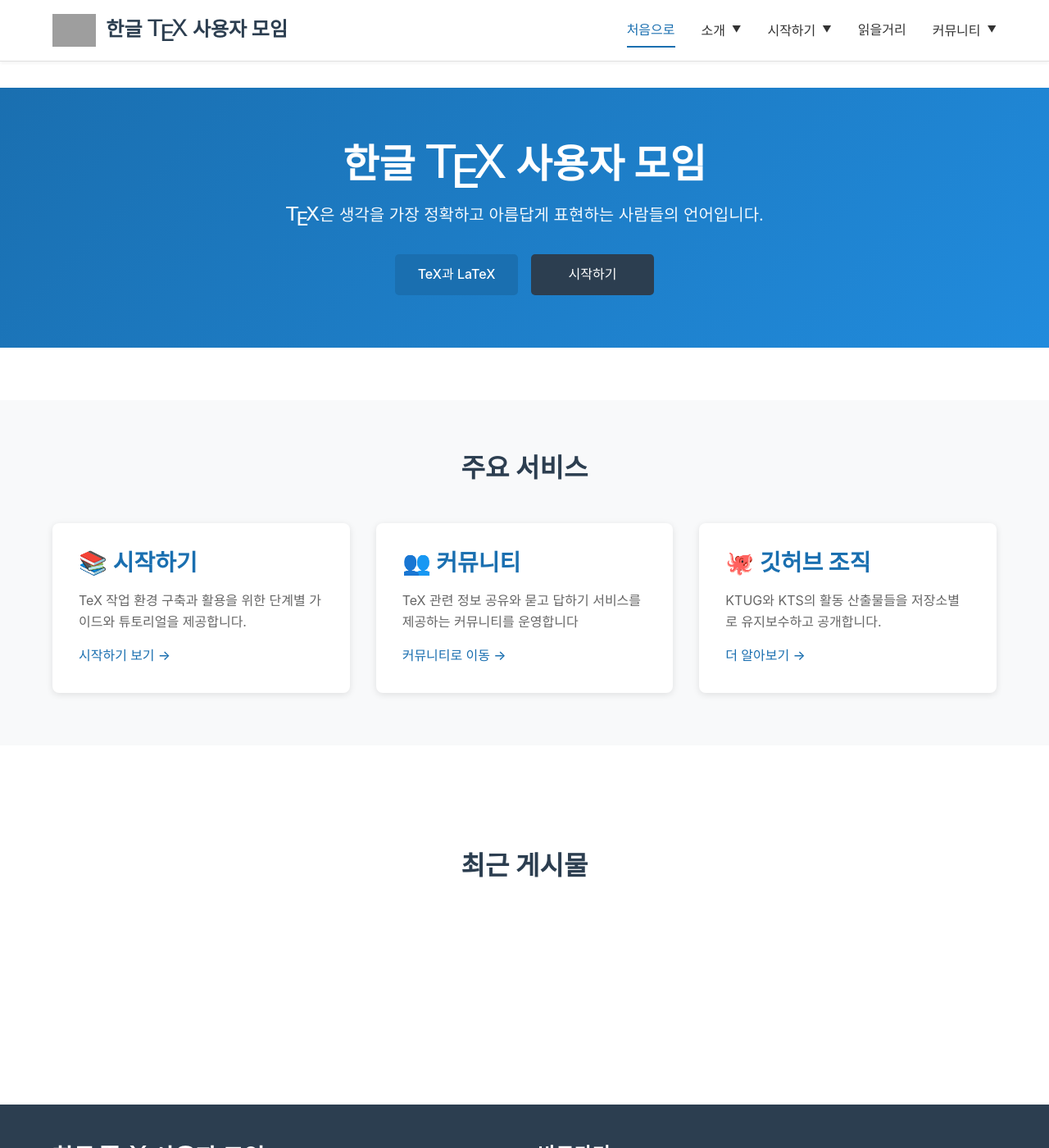
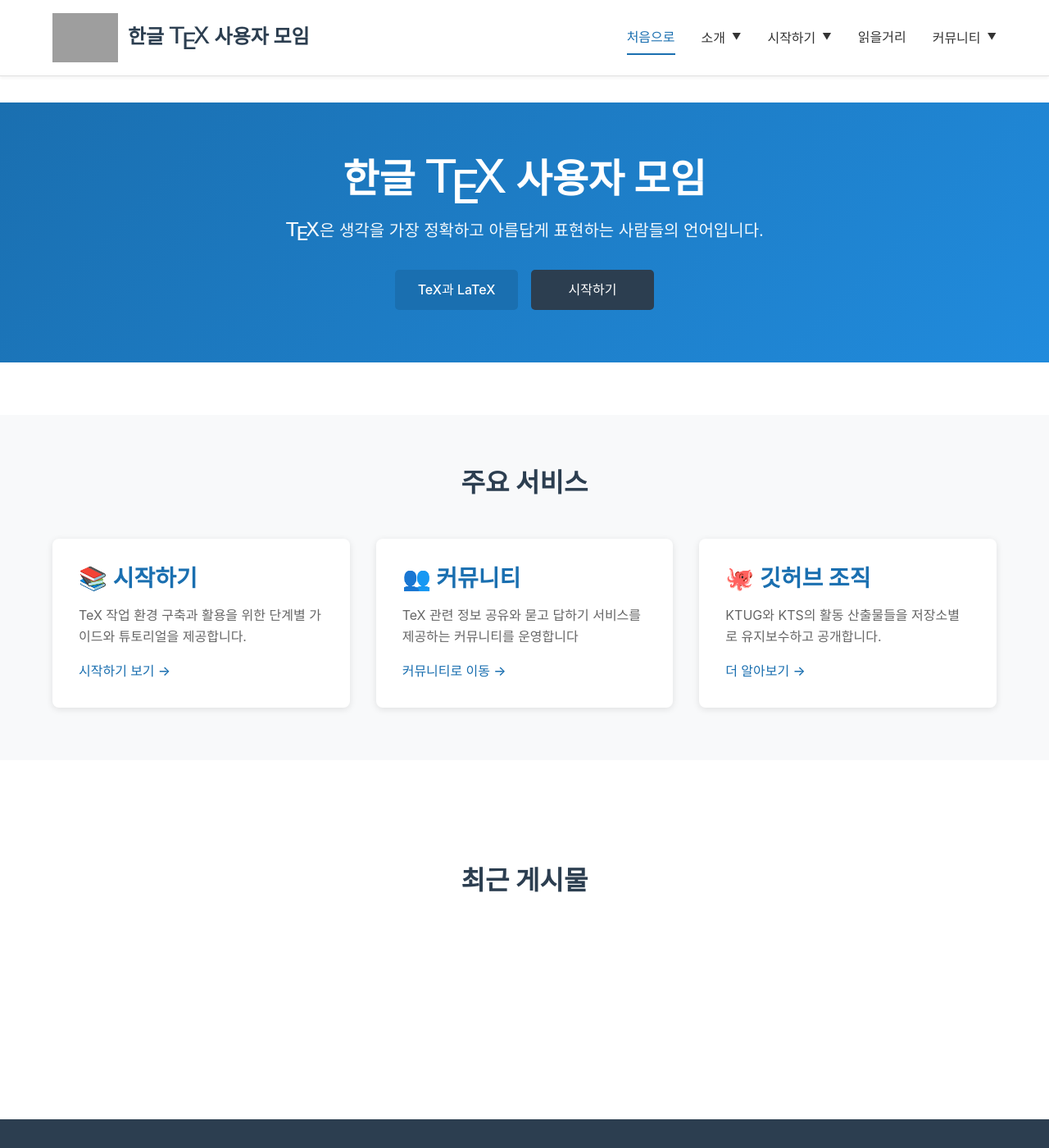
Before and after one commit to KoreanTUG/ktug-main-site, a Jekyll site: the page built from index.html, in a window 1280 px wide and 1400 px high. Shown: the whole window at 82% size. Built offline with Jekyll 4.4.1, drawn with Linux system fonts in a browser that asks for light colours; grey boxes are pictures that could not be loaded.

Commit message:
로고 이미지 크기 150% 확대

```diff
--- a/_sass/_layout.scss
+++ b/_sass/_layout.scss
@@ -23,12 +23,12 @@
     gap: 0.75rem;
 
     .site-logo-image {
-        height: 2.5rem;
+        height: 3.75rem;
         width: auto;
         display: block;
 
         @media (max-width: $breakpoint-md) {
-            height: 2rem;
+            height: 3rem;
         }
     }
 
```
